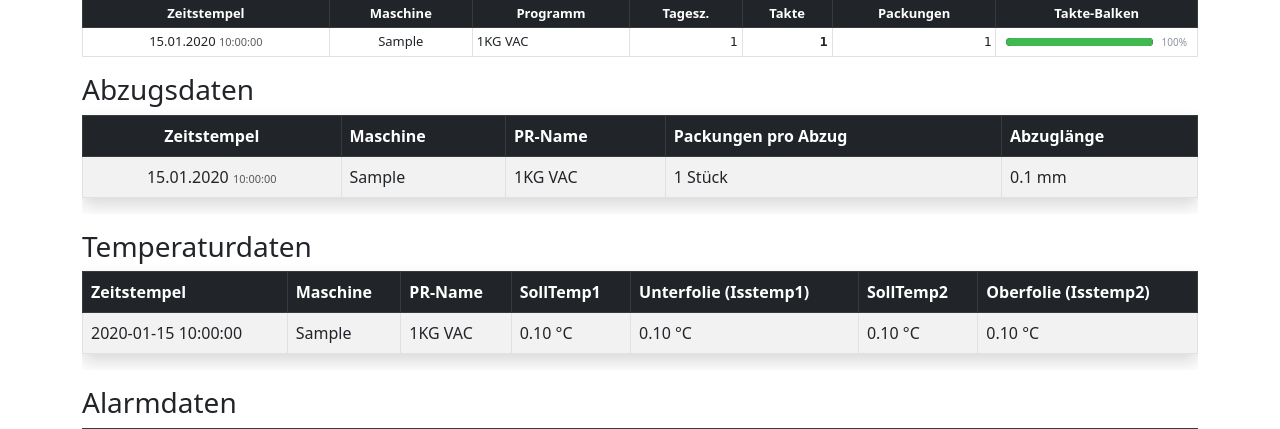
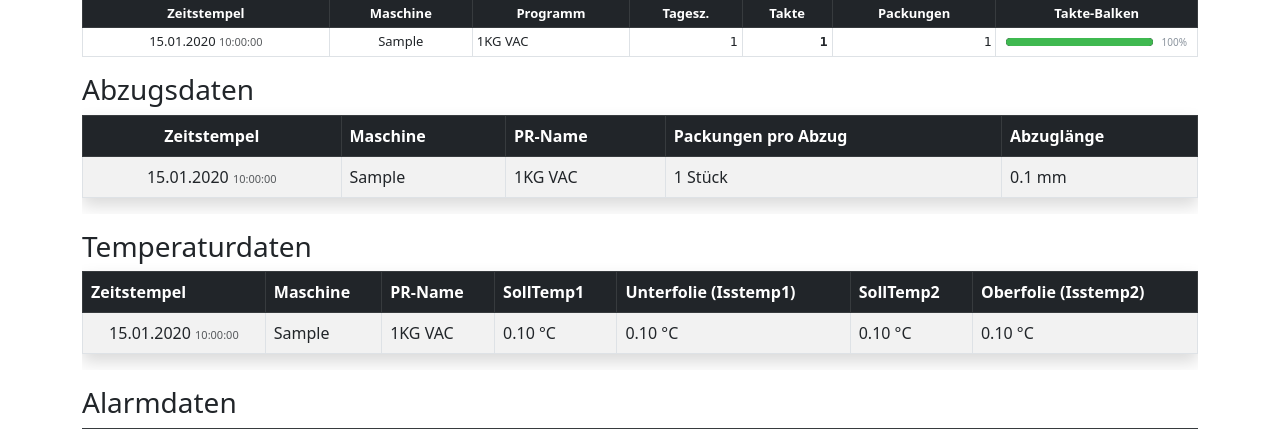
Before and after one commit to Bikineh-Projekts/Maschinen, an ASP.NET Core app: page / in a window 1280 px wide. Shown: the part 255-684 px from the top of the page. Run offline with ASP.NET Core 8, Linux system fonts and the light colour scheme; tables that the repository leaves empty hold one stand-in row (values such as "Sample post").

Commit message:
Update _TemperaturdatenTable.cshtml

```diff
--- a/Maschin/Views/Shared/_TemperaturdatenTable.cshtml
+++ b/Maschin/Views/Shared/_TemperaturdatenTable.cshtml
@@ -35,7 +35,11 @@
                     {
                         <td>@TemperaturDaten.Id</td>
                     }
-                    <td>@TemperaturDaten.Timestamp.ToString("yyyy-MM-dd HH:mm:ss")</td>
+                    <td class="text-center" style="white-space:nowrap">
+                        @TemperaturDaten.Timestamp.ToString("dd.MM.yyyy")
+                        <span class="text-muted" style="font-size:11px">
+                            @TemperaturDaten.Timestamp.ToString("HH:mm:ss")
+                        </span>
                     <td>@TemperaturDaten.Maschine</td>
                     <td>@TemperaturDaten.Name</td>
 
```
